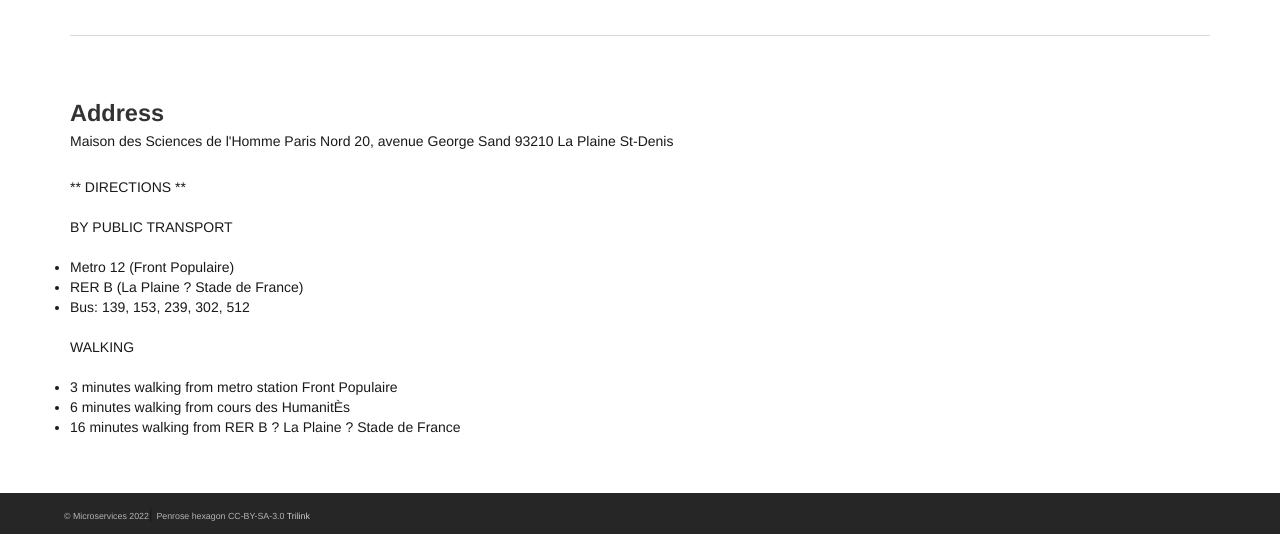
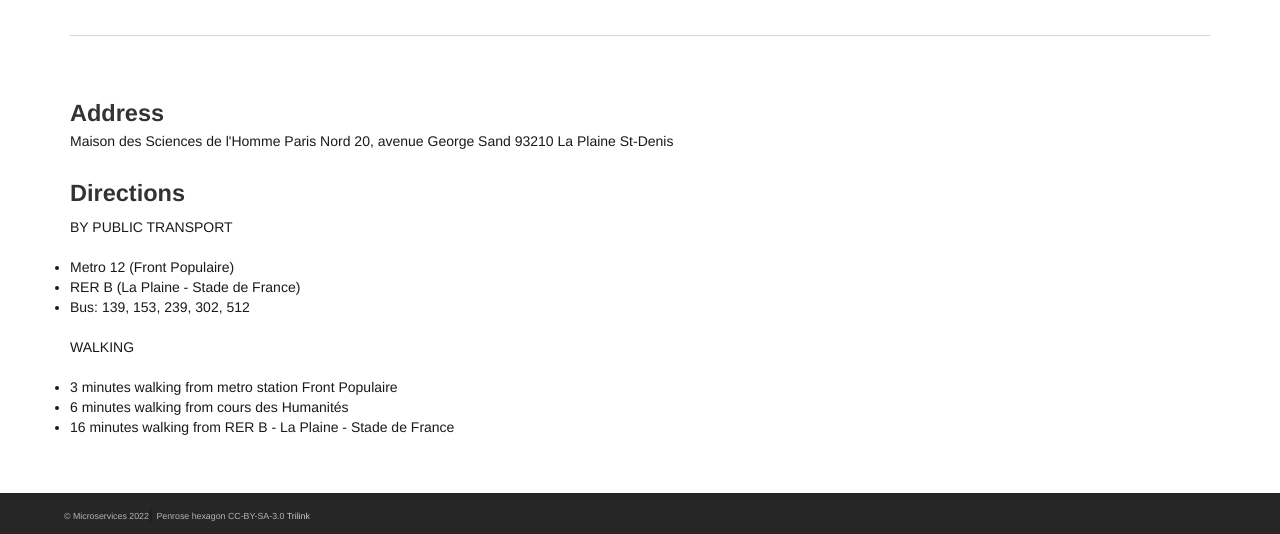
Before and after one commit to microservices-community/microservices-2022, a Jekyll site: the page built from attending.md, in a window 1280 px wide. Shown: the part 1072-1606 px from the top of the page. Built offline with Jekyll 4.4.1, drawn with Linux system fonts in a browser that asks for light colours.

Commit message:
update venue subpage

```diff
--- a/subpages/venue.md
+++ b/subpages/venue.md
@@ -15,16 +15,16 @@ Maison des Sciences de l'Homme Paris Nord
 93210 La Plaine St-Denis
 </address>
 
-** DIRECTIONS **
+# Directions
 
 BY PUBLIC TRANSPORT
 
 - Metro 12 (Front Populaire)
-- RER B (La Plaine ? Stade de France)
+- RER B (La Plaine - Stade de France)
 - Bus: 139, 153, 239, 302, 512
 
 WALKING
 
 - 3 minutes walking from metro station Front Populaire
-- 6 minutes walking from cours des HumanitÈs
-- 16 minutes walking from RER B ? La Plaine ? Stade de France
+- 6 minutes walking from cours des Humanités
+- 16 minutes walking from RER B - La Plaine - Stade de France
```
